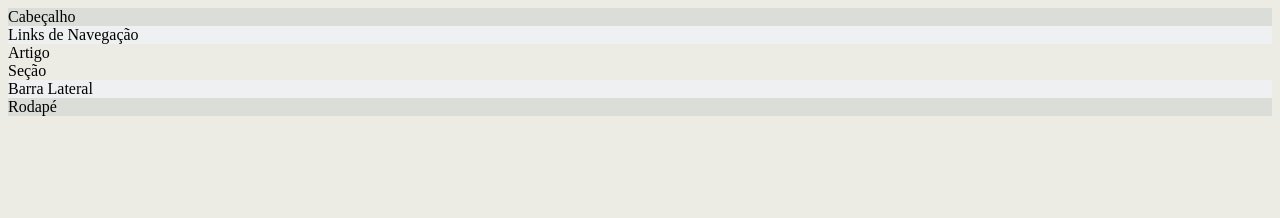
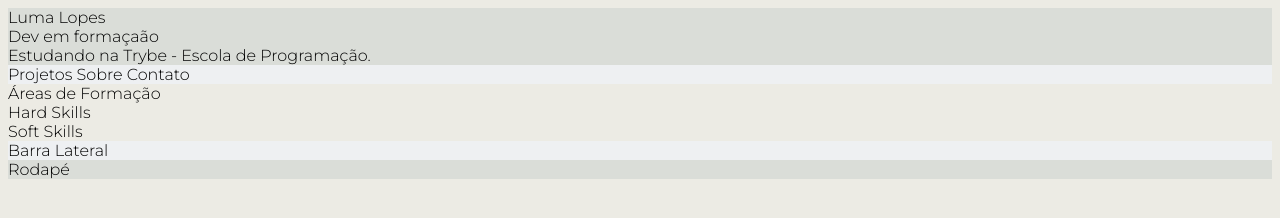
Before and after one commit to lumalopees/lumalopees.github.io, a plain HTML site: page portifolio.html in a window 1280 px wide. Drawn offline with Linux system fonts and the light colour scheme.

Commit message:
brincando

```diff
--- a/portifolio.html
+++ b/portifolio.html
@@ -6,24 +6,40 @@
     <meta http-equiv="X-UA-Compatible" content="IE=edge">
     <meta name="viewport" content="width=device-width, initial-scale=1.0">
     <link rel="stylesheet" type="text/css" href="style-p.css">
-    <title>Portifólio</title>
+    <link href="https://fonts.googleapis.com/css2?family=Montserrat:wght@300&display=swap" rel="stylesheet">
+    <title>Luma Lopes</title>
 </head>
 
 <body>
 
 <div>
-    <header class="pontas"> Cabeçalho </header>
+    <header class="pontas">
+        Luma Lopes <br>
+        Dev em formaçaão <br>
+        Estudando na Trybe - Escola de Programação.
+    </header>
 </div>
 
 <div>
-    <nav class="nav" > Links de Navegação </nav>
+    <nav class="nav" >
+        Projetos
+        Sobre
+        Contato
+    </nav>
 </div>
 
 <div>
     <main id="grupo">
-        <article id="article">
-            Artigo
-            <section id="section"> Seção </section>
+        <article class="article">
+            Áreas de Formação
+            <section class="section">
+                Hard Skills
+                 </section>
+        </article>
+        <article class="article">
+            <section class="section">
+                Soft Skills
+            </section>
         </article>
         <aside class="nav"> Barra Lateral </aside>
     </main>
--- a/style-p.css
+++ b/style-p.css
@@ -1,9 +1,11 @@
 body {
-    background-color: rgb(236, 235, 228)
+    background-color: rgb(236, 235, 228);
+    font-family: 'Montserrat', sans-serif;
 }
 
 .pontas {
     background-color: rgb(218, 221, 216);
+    font-size: medium;
 }
 
 .nav {
```
